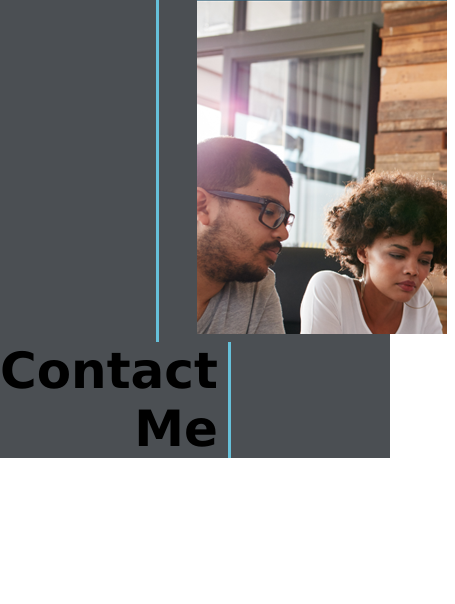
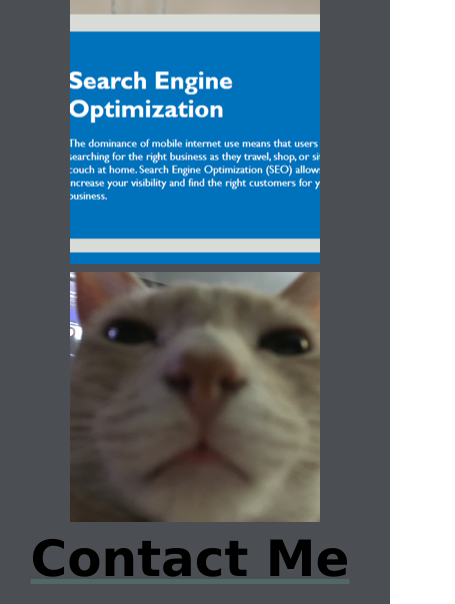
Before and after one commit to trevormcgill/challenge-portfolio, a plain HTML site: page index.html in a window 390 px wide. Shown: the part 707-1311 px from the top of the page, 455 px wide, since content can reach past the window. Before the commit the page ends 1165 px from the top, so only its background shows below. Drawn offline with Linux system fonts and the light colour scheme.

Commit message:
fixed a few lines in the css while also adding more media queries

```diff
--- a/assets/css/style.css
+++ b/assets/css/style.css
@@ -7,6 +7,7 @@
   display: flex;
   justify-content: space-between;
   background-color: aquamarine;
+  flex-wrap: wrap;
 }
 
 main {
@@ -30,27 +31,53 @@
   background-color: cornflowerblue;
 }
 
-.aboutme {
+.flex-wrap {
 display: flex;
 flex-wrap: wrap;
 }
 
-.aboutme div {
+.about-me {
+display: flex;
+flex-wrap: wrap;
+}
+
+.about-me div {
 display: flex;
 flex-wrap: wrap;
 flex: 4;
+}
+
+.contact-me {
+display: flex;
+}
+
+.work {
+justify-content: space-between;
+}
+
+.picture-structure {
+flex: 0 0 77%;
+justify-content: center;
 }
 
 #img-1 {
 min-height: 400px;
 flex-basis: 100%;
 background-image: url("../images/01-html-css-git-homework-demo.png");
-  /* background-position: ; */
+background-repeat: no-repeat;
+background-position: center;
+}
+
+#img-2 {
+background-image: url("../images/IMG_6560.jpg");
+background-position: center;
+background-size: contain;
+background-repeat: no-repeat;
 }
 
 .side-border {
 border-right: 3px solid rgb(102, 192, 217);
-  margin-right: 30px;
+margin-right: 1.2rem;
 text-align: right;
 font-size: 50px;
 flex-basis: 20%;
@@ -60,6 +87,37 @@
 .flex-item {
 min-width: 250px;
 min-height: 250px;
-  flex-basis: calc(50% - 1rem);
+flex-basis: calc(50% - 10px);
 margin: .5rem;
 }
+
+@media screen and (max-width: 768px) {
+header {
+  flex-direction: column;
+  align-items: center;
+  text-align: center;
+}
+
+.side-border{
+  border-right: none;
+  text-decoration: underline 5px solid #6dcebb33;
+  margin-right: 0;
+  margin-bottom: 1rem;
+  flex-basis: 100%;
+}
+
+.about-me, .work, .contact-me {
+  flex-wrap: wrap;
+  flex-direction: column;
+  align-items: center;
+}
+
+.about-me div {
+  flex: 1;
+  margin-bottom: 1rem;
+}
+
+.flex-item {
+  flex-basis: 100%;
+}
+}
--- a/index.html
+++ b/index.html
@@ -26,7 +26,7 @@
     </div>
 
     <main>
-        <section>
+        <section class="about-me">
             <h2 class="side-border">About Me</h2>
             <div>
                 <p>Lorem ipsum dolor, sit amet consectetur adipisicing elit. Delectus, veritatis! Cum alias reiciendis
@@ -37,14 +37,17 @@
                     eveniet dolore maxime cum obcaecati.</p>
             </div>
         </section>
-        <section>
+        <section class="work flex-wrap">
             <h2 class="side-border">Work</h2>
-            <div>
+
+            <div class="picture-structure">
               <div class="flex-item" id="img-1">
+              </div>
+              <div class="flex-item" id="img-2">
               </div>
             </div>
         </section>
-        <section>
+        <section class="contact-me">
             <h2 class="side-border">Contact Me</h2>
         </section>
     </main>
```
Also changed, not shown: assets/images/IMG_6560.jpg (added). Lines whose indentation alone changed are shown as unchanged.
